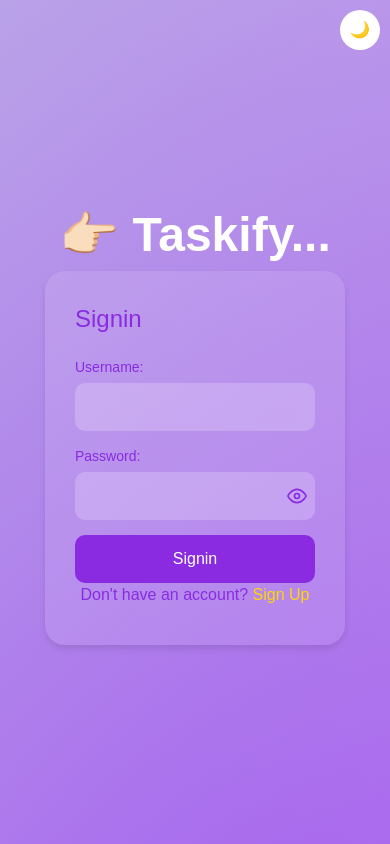
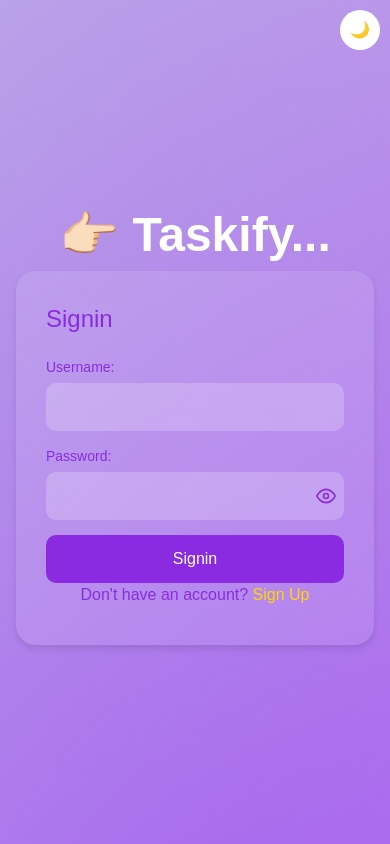
Before and after one commit to Shikha115/todo, a React (Vite) app in the folder frontend/: page / in a window 390 px wide. Built offline with nearby package versions, Linux system fonts and the light colour scheme; no server answers.

Commit message:
Enhance layout styles for better responsiveness and alignment

```diff
--- a/frontend/src/index.css
+++ b/frontend/src/index.css
@@ -129,6 +129,7 @@ div {
   min-width: 300px;
   max-width: 400px;
   box-shadow: 0 4px 6px rgba(0, 0, 0, 0.1);
+  margin: 0 auto;
 }
 
 h2 {
@@ -304,11 +305,16 @@ a:hover {
 }
 
 @media (max-width: 768px) {
+
+  .body {
+    padding: 1pc;
+  }
+
   .title {
     position: static !important;
   }
 
-    .container{
-      width: 100% !important;
-    }
+  .container {
+    width: 100% !important;
+  }
 }
--- a/frontend/src/pages/Layout.jsx
+++ b/frontend/src/pages/Layout.jsx
@@ -6,7 +6,7 @@ function Layout() {
   const { theme, toggleTheme } = useThemeStore();
 
   return (
-    <section className="page" style={{ position: "relative" }}>
+    <section className="page w-full" style={{ position: "relative" }}>
       <h1 className="title">
         <b>👉🏻 Taskify...</b>
       </h1>
```
